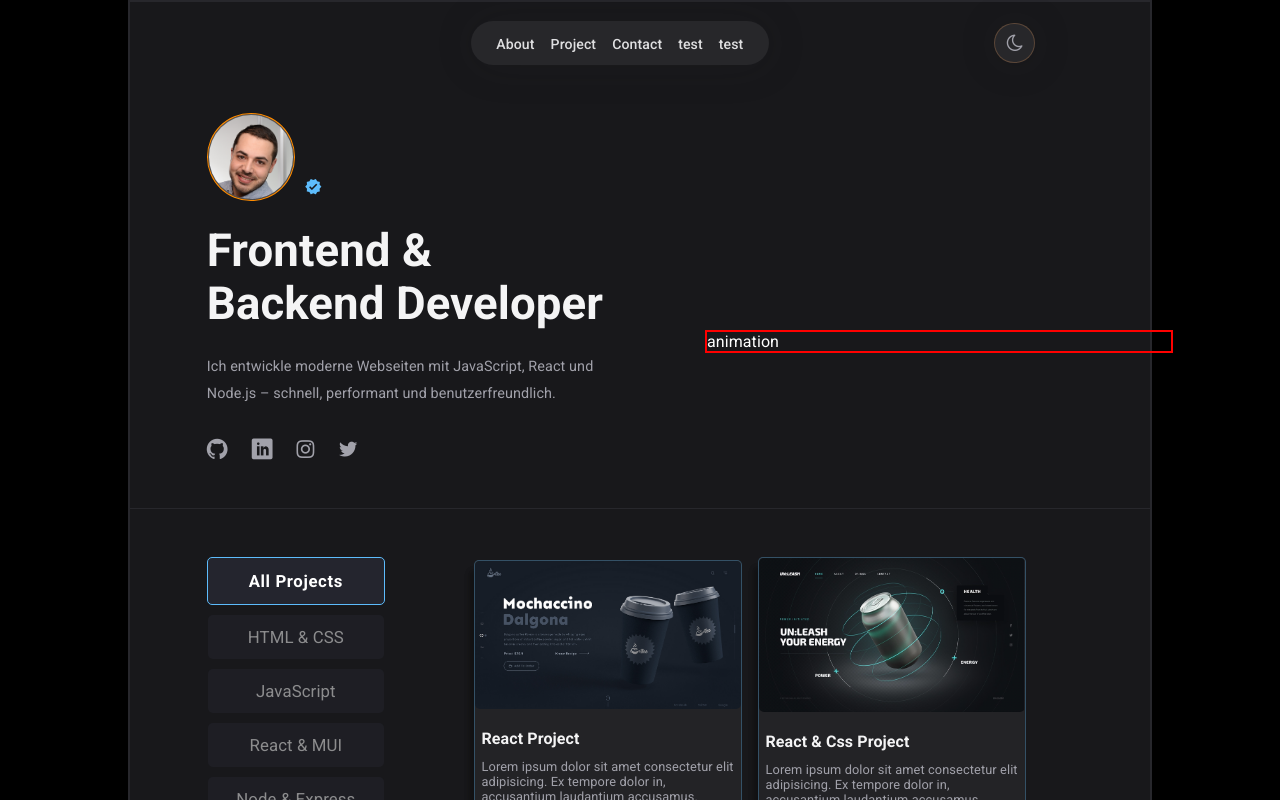
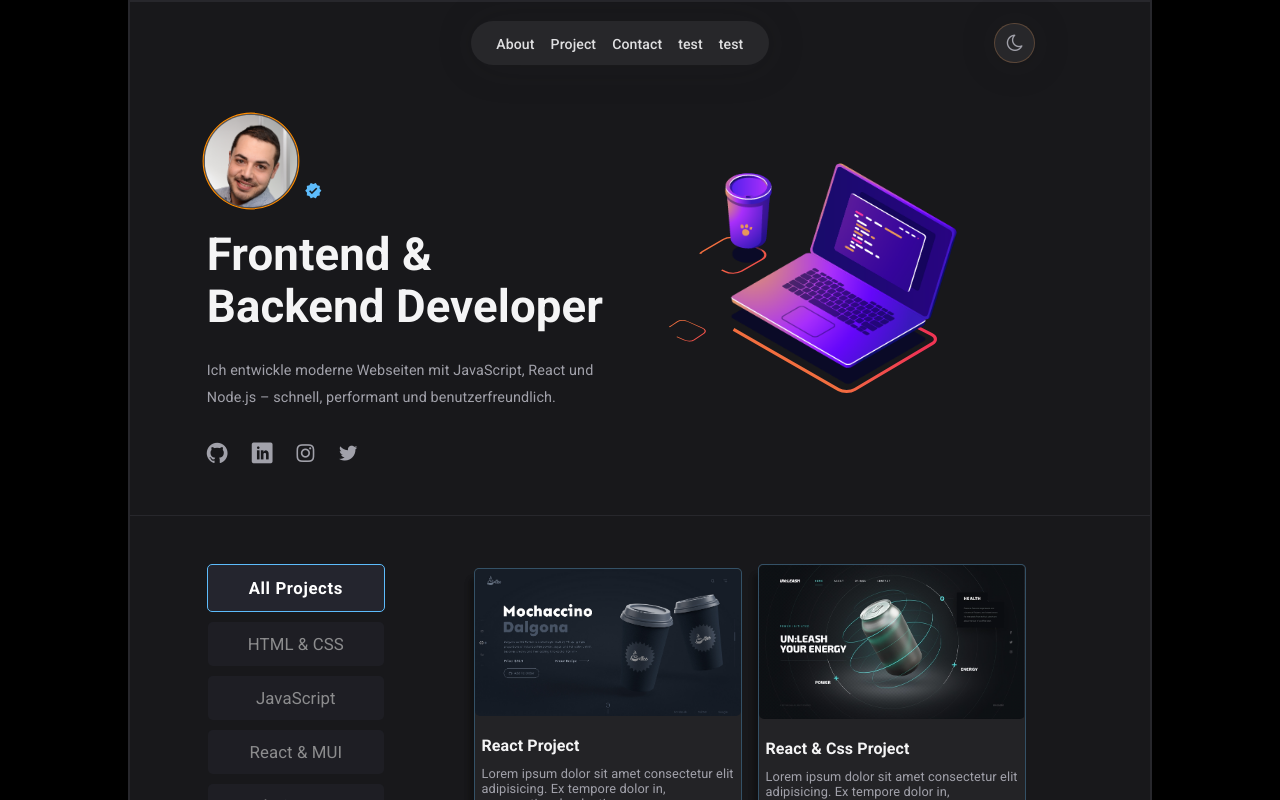
Before and after one commit to IbrahimKewan/react_portfolio, a React (Vite) app: page / in a window 1280 px wide. Shown: the top 800 px of the page. Built offline with nearby package versions, Linux system fonts and the light colour scheme.

Commit message:
feat: integrate Lottie animations in Hero and Contact components for enhanced visual effects

```diff
--- a/src/components/2-hero/hero.css
+++ b/src/components/2-hero/hero.css
@@ -68,7 +68,7 @@ section.hero .all-icons .icon:hover {
 ====================================== */
 section.hero .animation {
     width: 100%;
-    translate: 100px 55px;
+    translate: (100px 55px);
 }
 
 @media (max-width: 1250px) {
--- a/src/components/2-hero/hero.jsx
+++ b/src/components/2-hero/hero.jsx
@@ -1,17 +1,36 @@
+import Lottie from "lottie-react";
+import heroAnimation from "../../../src/animation/dev.json";
+import { useRef } from "react";
 import "./hero.css";
+import { motion, scale } from "framer-motion";
+
 const Hero = () => {
+    const lottieRef = useRef(null);
     return (
         <section className="hero flex">
             <div className="left-section">
                 <div className="parent-avatar flex">
-                    <img
+                    <motion.img
+                        initial={{ transform: "scale(0)" }}
+                        animate={{ transform: "scale(1.1)" }}
+                        transition={{
+                            damping: 6,
+                            type: "spring",
+                            stiffness: 100,
+                        }}
                         src="../../../img/meinBild_2.jpg"
                         className="avatar"
                         alt=""
                     />
                     <div className="icon-verified"></div>
                 </div>
-                <h1 className="title">Frontend & Backend Developer</h1>
+                <motion.h1
+                    initial={{ scale: 0 }}
+                    animate={{ scale: 1 }}
+                    transition={{ duration: 1 }}
+                    className="title">
+                    Frontend & Backend Developer
+                </motion.h1>
                 <p className="sub-title">
                     Ich entwickle moderne Webseiten mit JavaScript, React und
                     Node.js – schnell, performant und benutzerfreundlich.
@@ -23,7 +42,17 @@ const Hero = () => {
                     <div className="icon icon-twitter"></div>
                 </div>
             </div>
-            <div className="right-section animation border">animation</div>
+            <div className="right-section animation">
+                <Lottie
+                    lottieRef={lottieRef}
+                    onLoadedImages={() => {
+                        // @ts-ignore
+                        // https://lottiereact.com/
+                        lottieRef.current.setSpeed(0.5);
+                    }}
+                    animationData={heroAnimation}
+                />
+            </div>
         </section>
     );
 };
--- a/src/components/4-contact/contact.css
+++ b/src/components/4-contact/contact.css
@@ -83,6 +83,11 @@ section.contact-us button.submit:hover {
     scale: 0.97;
     border: 1px solid rgb(45, 212, 191);
 }
+@media (max-width: 1200px) {
+    section.contact-us .contact-animation {
+        display: none;
+    }
+}
 
 @media (max-width: 600px) {
     section.contact-us .animation {
--- a/src/components/4-contact/contact.jsx
+++ b/src/components/4-contact/contact.jsx
@@ -1,4 +1,7 @@
 import { useForm, ValidationError } from "@formspree/react";
+import Lottie from "lottie-react";
+import doneAnimation from "../../animation/done.json";
+import emailAnimation from "../../animation/contact.json";
 import "./contact.css";
 const Contact = () => {
     const [state, handleSubmit] = useForm("xqadvnvd");
@@ -13,7 +16,7 @@ const Contact = () => {
                 Contact us for more information and Get notified when I publish
                 something new.
             </p>
-            <div className="flex">
+            <div style={{ justifyContent: "space-between" }} className="flex">
                 <form onSubmit={handleSubmit}>
                     <div className="flex">
                         <label htmlFor="email">Email Adresse:</label>
@@ -45,12 +48,25 @@ const Contact = () => {
                         {state.submitting ? "Submitting ..." : "Submit"}
                     </button>
                     {state.succeeded && (
-                        <p style={{ fontSize: "18px", marginTop: "1.7rem" }}>
+                        <p
+                            className="flex"
+                            style={{ fontSize: "18px", marginTop: "1.7rem" }}>
+                            <Lottie
+                                loop={false}
+                                style={{ height: "37px" }}
+                                animationData={doneAnimation}
+                            />
                             Nachricht wurde erfolgreich gesendet :)
                         </p>
                     )}
                 </form>
-                <div className="animation border">animation</div>
+                <div className="animation ">
+                    <Lottie
+                        className="contact-animation "
+                        style={{ height: 355 }}
+                        animationData={emailAnimation}
+                    />
+                </div>
             </div>
         </section>
     );
```
